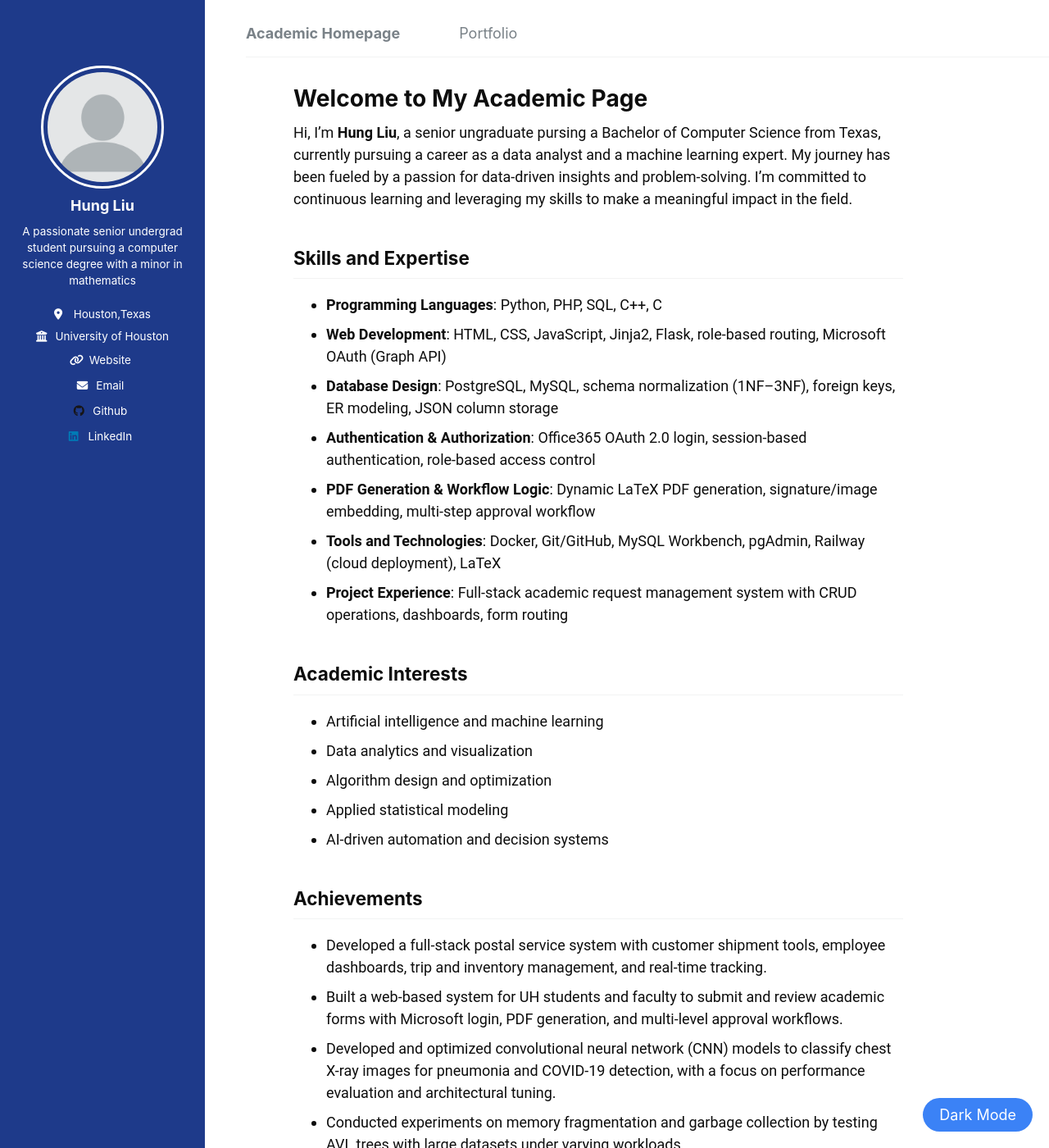
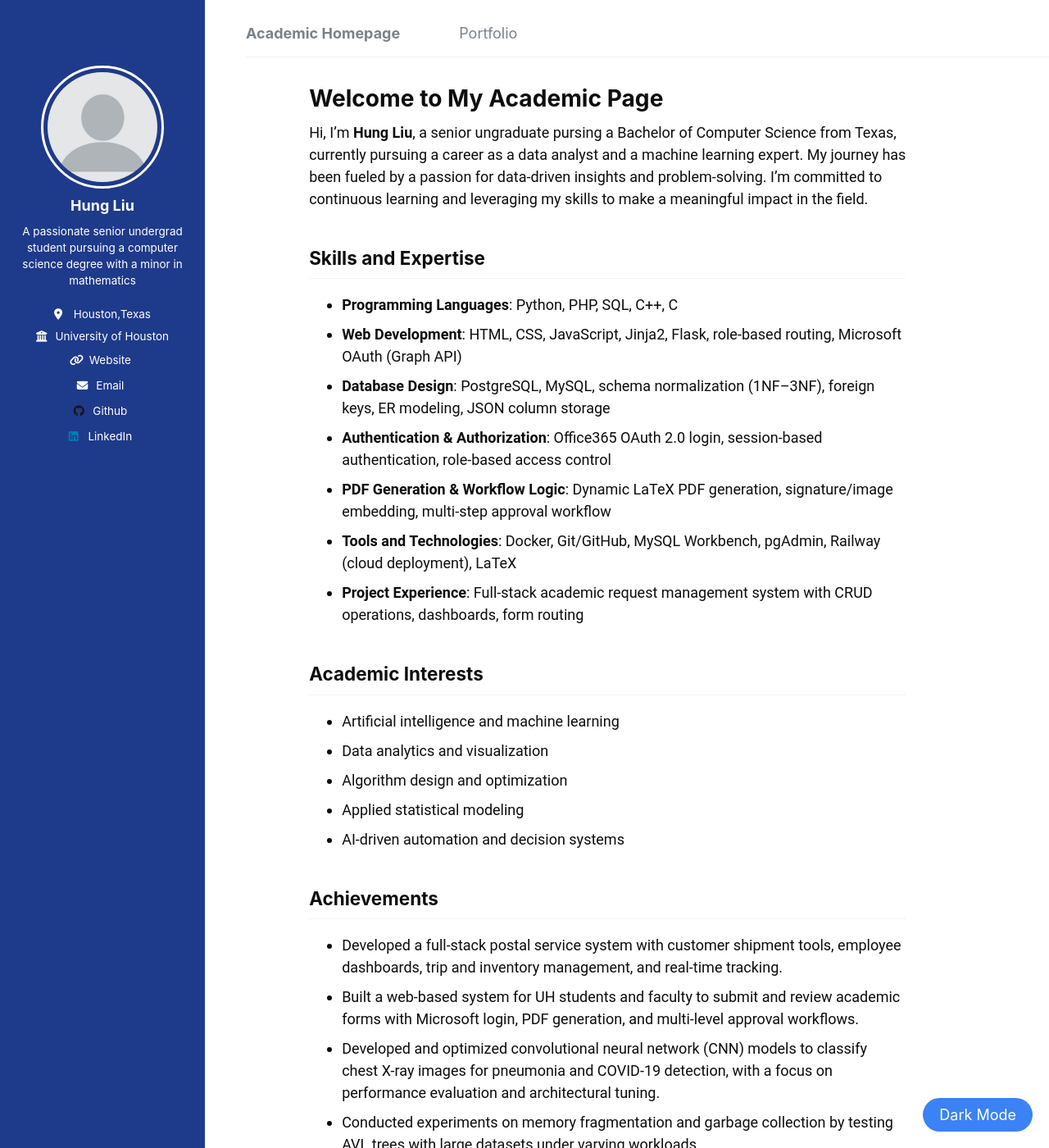
Before and after one commit to sunnySKL/sunnySKL.github.io, a Jekyll site: the page built from _pages/about.md, in a window 1280 px wide and 1400 px high. Shown: the whole window at 82% size. Built offline with Jekyll 4.4.1, drawn with Linux system fonts in a browser that asks for light colours.

Commit message:
Update custom.css

```diff
--- a/assets/css/custom.css
+++ b/assets/css/custom.css
@@ -149,6 +149,6 @@ body {
     clear: both !important;
   }
   #main {
-    margin-left: 300px !important;
+    margin-left: 320px !important;
   }
 }
```
